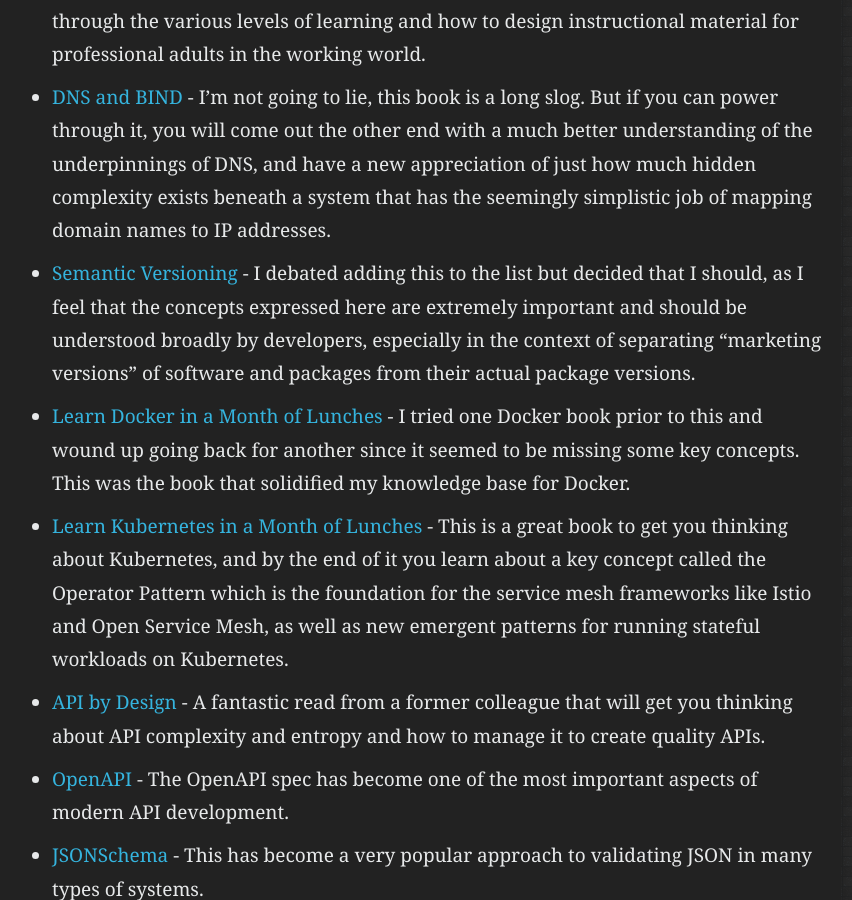
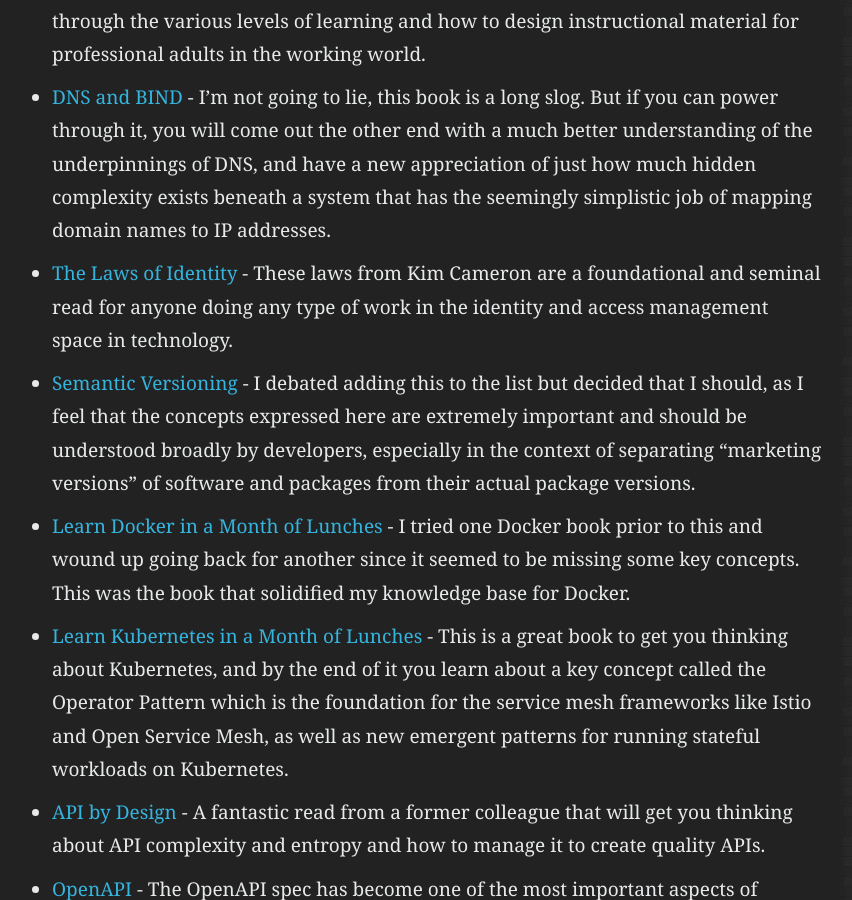
Before and after one commit to ryanspletzer/ryanspletzer.github.io, a Jekyll site: the page built from linkfarm.md, in a window 1280 px wide and 900 px high, scrolled down 5474 px. Shown: the whole window, without its empty margins (77-929 px from the left). Built offline with Jekyll 4.4.1, drawn with Linux system fonts in a browser that asks for light colours.

Commit message:
Add Kim Cameron's Laws of Identity to linkfarm

```diff
--- a/linkfarm.md
+++ b/linkfarm.md
@@ -201,6 +201,9 @@ I've read them:
   DNS, and have a new appreciation of just how much hidden complexity exists beneath a system that has the seemingly
   simplistic job of mapping domain names to IP addresses.
 
+* [The Laws of Identity](https://www.identityblog.com/?p=352) - These laws from Kim Cameron are a foundational and
+  seminal read for anyone doing any type of work in the identity and access management space in technology.
+
 * [Semantic Versioning](https://semver.org) - I debated adding this to the list but decided that I should, as I feel
   that the concepts expressed here are extremely important and should be understood broadly by developers, especially in
   the context of separating "marketing versions" of software and packages from their actual package versions.
```
